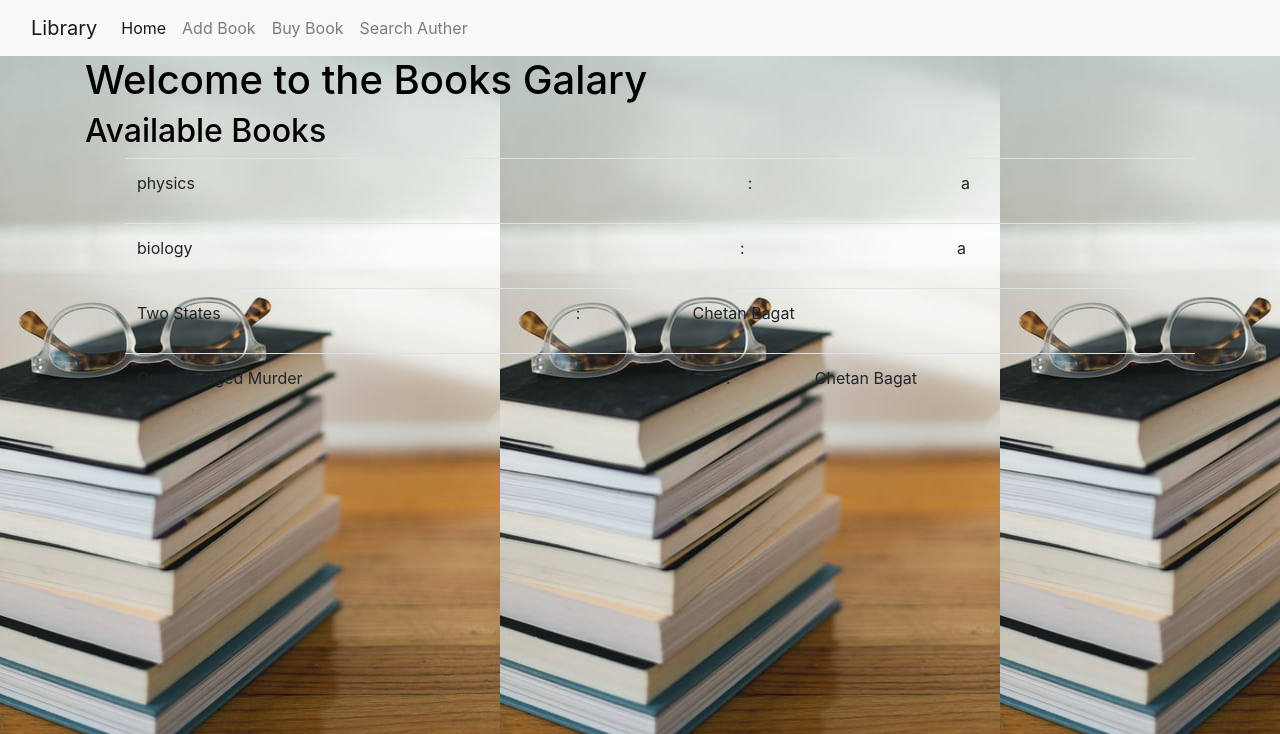
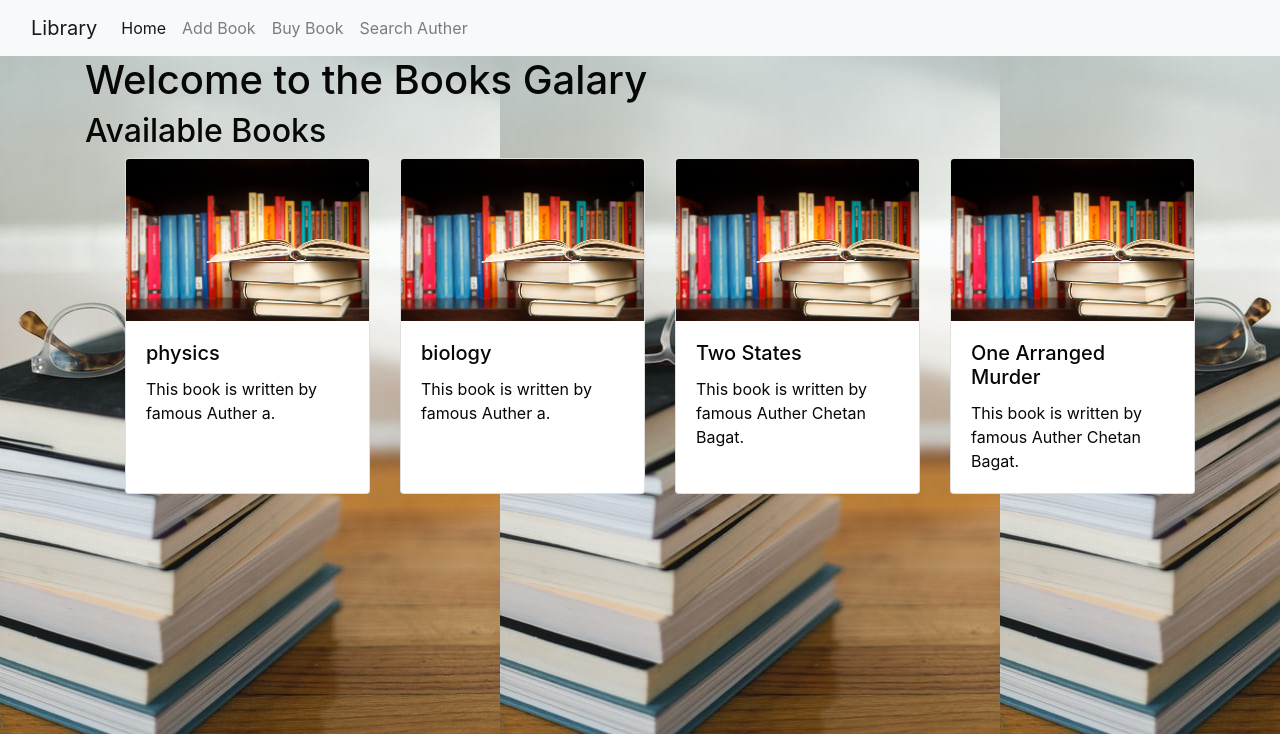
Before and after one commit to nibinbinriyas/LIBRARY, a Flask app: page / in a window 1280 px wide. Shown: the top 734 px of the page. Run offline with Flask 2, Linux system fonts and the light colour scheme; data comes from the database, SQL or seed files in the repository; both versions use the stored data as it was after the commit; some libraries are stand-ins or nearby versions.

Commit message:
modified

```diff
--- a/library/templates/basic.html
+++ b/library/templates/basic.html
@@ -10,7 +10,7 @@
     <style>
         .base {
             background-image: url('../static/book.jpeg');
-            color: black;
+            color: rgb(7, 7, 7);
 
             }
     </style>
--- a/library/templates/delete.html
+++ b/library/templates/delete.html
@@ -1,6 +1,7 @@
 {% extends "basic.html" %}
 
 {% block content %}
+<div class="container">
 <div>
     <h1>Enter the id of book</h1>
     <form method="POST">
@@ -9,4 +10,5 @@
         {{form.submit()}}
     </form>
 </div>
+</div>
 {% endblock %}
--- a/library/templates/home.html
+++ b/library/templates/home.html
@@ -1,24 +1,44 @@
 {% extends "basic.html" %}
 
 {% block content %}
+<style>
 
+</style>
 <div class="container">
     <h1>Welcome to the Books Galary</h1>
     </div>
  <div class="container">   <h2>Available Books</h2> </div>
  <div class="container">
     <ul>
+
+      <div class="card-deck">
         {% for book in books %}
-        <table class="table">
+
+
+
+
+            <div class="card">
+              <img src="../static/book1.jpg" class="card-img-top" alt="...">
+              <div class="card-body">
+                <h5 class="card-title">{{book.name}}</h5>
+                <p class="card-text">This book is written by famous Auther {{book.auther}}.</p>
+              </div>
+            </div>
+
+
+
+
+<!--
             <tr>
                 <td>{{book.name}}</td>
-                <td>    :    </td>
-                <td>{{book.auther}}</td>
+
+                <td>{{book.auther}}</td><br>
             </tr>
-        </table>
-        <!--
+
+
             <li>{{book.name}} : {{book.auther}}</li> -->
         {% endfor %}
+      </div>
     </ul>
 </div>
 
--- a/library/templates/search.html
+++ b/library/templates/search.html
@@ -1,7 +1,8 @@
 {% extends "basic.html" %}
 
 {% block content %}
-<div>
+<div class="container">
+    <h1>Select an Auther to get his books</h1>
     <form method="POST">
         {{form.hidden_tag()}}
         {{form.auther.label}}{{form.auther()}}<br>
```
Also changed, not shown: library/forms.py (+4 -4 lines), library/templates/add.html (+4 -3 lines), library/templates/auther_books.html (+12 -5 lines), library/data.sqlite, library/static/book1.jpg (added).
